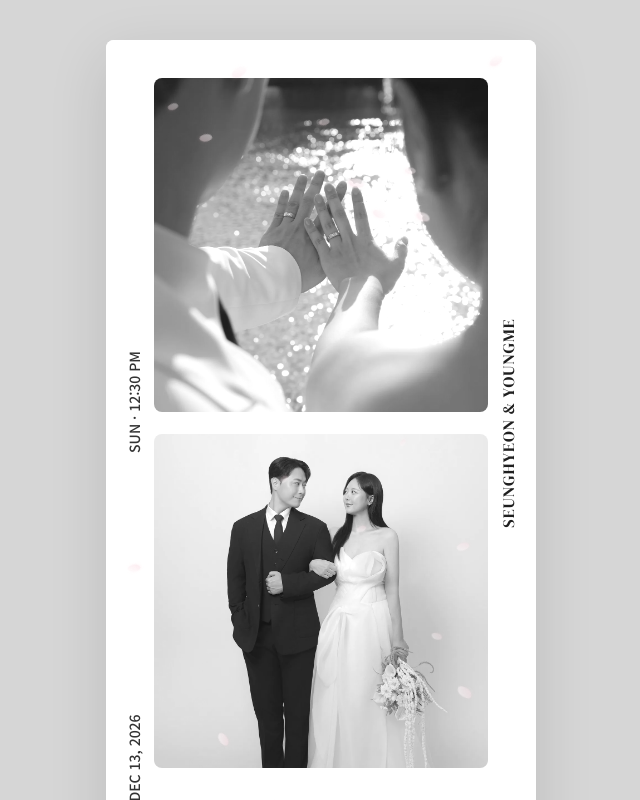
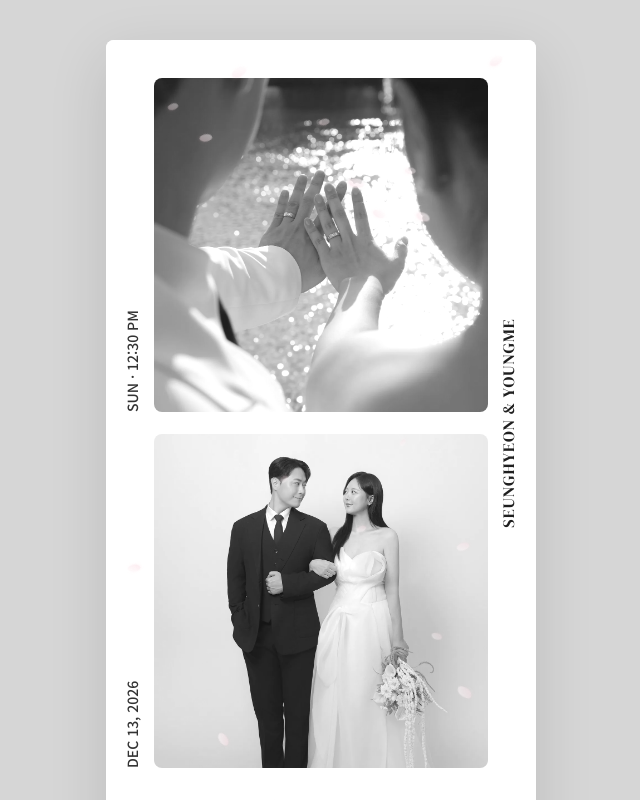
Before and after one commit to oh-sh-2134/wedding-invitation, a React (Vite) app: page / in a window 1280 px wide. Shown: the top 800 px of the page, without its empty margins (319-959 px from the left). Built offline with nearby package versions, Linux system fonts and the light colour scheme.

Commit message:
Align hero date labels with photos

```diff
--- a/app/globals.css
+++ b/app/globals.css
@@ -24,8 +24,9 @@ main { width:min(100%, 430px); margin:0 auto; overflow:hidden; background:var(--
 .hero-stack { position:relative; display:grid; grid-template-columns:24px minmax(0,1fr) 24px; grid-template-rows:auto auto; gap:22px 8px; align-items:stretch; }
 .hero-frame { grid-column:2; margin:0; aspect-ratio:1/1; }
 .hero-frame img { display:block; width:100%; height:100%; object-fit:cover; border-radius:8px; filter:grayscale(1) contrast(.94) brightness(1.05); }
-.hero-label { z-index:2; align-self:end; justify-self:center; color:#333; font-size:14px; font-weight:500; text-transform:uppercase; white-space:nowrap; }
-.hero-label-left { grid-column:1; transform:rotate(-90deg); transform-origin:center; }
+.hero-label-slot { grid-column:1; position:relative; }
+.hero-label { position:absolute; z-index:2; left:calc(50% + 8px); bottom:0; color:#333; font-size:14px; font-weight:500; text-transform:uppercase; white-space:nowrap; }
+.hero-label-left { transform:rotate(-90deg); transform-origin:left bottom; }
 .hero-names { grid-column:3; grid-row:1 / span 2; width:24px; margin:0; display:flex; align-items:center; justify-content:center; }
 .hero-names span { display:block; transform:rotate(-90deg); white-space:nowrap; font-family:var(--serif); font-size:16px; letter-spacing:.07em; font-weight:400; color:#1f1f1f; }
 .hero-names b { font-size:18px; font-weight:400; color:#777; }
--- a/app/page.tsx
+++ b/app/page.tsx
@@ -210,10 +210,10 @@ export default function Home() {
           {Array.from({ length: 22 }, (_, index) => <i key={index} />)}
         </div>
         <div className="hero-stack">
-          <span className="hero-label hero-label-left">SUN · 12:30 PM</span>
+          <span className="hero-label-slot"><span className="hero-label hero-label-left">SUN · 12:30 PM</span></span>
           <figure className="hero-frame"><img src={wedding.photos.cover} alt="신랑 신부의 대표 웨딩 사진" /></figure>
           <h1 className="hero-names"><span>SEUNGHYEON &amp; YOUNGME</span></h1>
-          <span className="hero-label hero-label-left">DEC 13, 2026</span>
+          <span className="hero-label-slot"><span className="hero-label hero-label-left">DEC 13, 2026</span></span>
           <figure className="hero-frame"><img src={wedding.photos.gallery[0]} alt="신랑 신부의 웨딩 사진" /></figure>
         </div>
         <div className="hero-copy">
```
